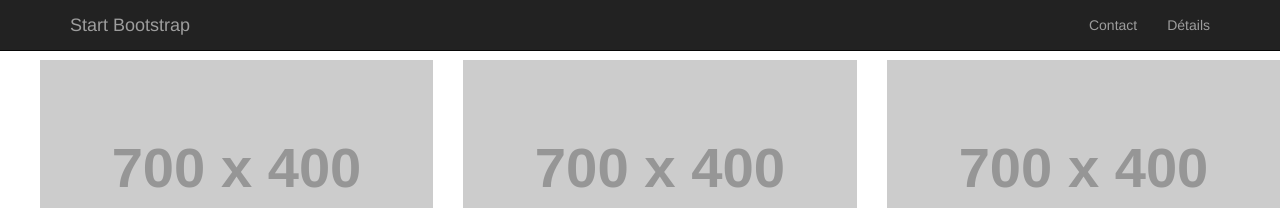
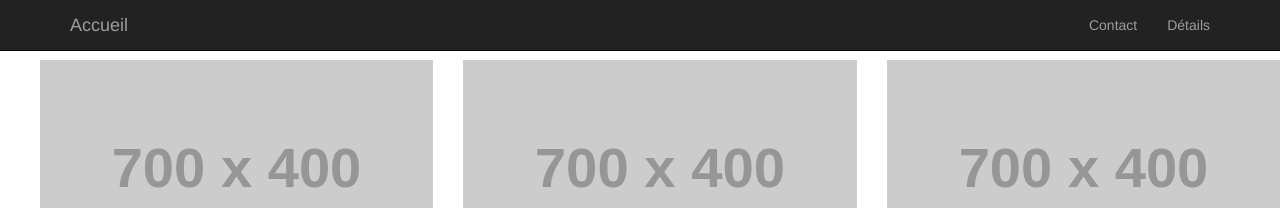
Before and after one commit to Mathilda09/Mathilda09.github.io, a Jekyll site: the page built from index.html, in a window 1280 px wide. Shown: the top 208 px of the page. Built offline with Jekyll 4.4.1, drawn with Linux system fonts in a browser that asks for light colours.

Commit message:
modifié :         _includes/header.html 	modifié :         contact.html

```diff
--- a/_includes/header.html
+++ b/_includes/header.html
@@ -9,7 +9,7 @@
                     <span class="icon-bar"></span>
                     <span class="icon-bar"></span>
                 </button>
-                <a class="navbar-brand" href="index.html">Start Bootstrap</a>
+                <a class="navbar-brand" href="index.html">Accueil</a>
             </div>
             <!-- Collect the nav links, forms, and other content for toggling -->
             <div class="collapse navbar-collapse" id="bs-example-navbar-collapse-1">
--- a/contact.html
+++ b/contact.html
@@ -12,13 +12,13 @@
     <title>Modern Business - Start Bootstrap Template</title>
 
     <!-- Bootstrap Core CSS -->
-    <link href="css/bootstrap.min.css" rel="stylesheet">
+    <link href="/css/bootstrap.min.css" rel="stylesheet">
 
     <!-- Custom CSS -->
-    <link href="css/modern-business.css" rel="stylesheet">
+    <link href="/css/modern-business.css" rel="stylesheet">
 
     <!-- Custom Fonts -->
-    <link href="font-awesome/css/font-awesome.min.css" rel="stylesheet" type="text/css">
+    <link href="/font-awesome/css/font-awesome.min.css" rel="stylesheet" type="text/css">
 
     <!-- HTML5 Shim and Respond.js IE8 support of HTML5 elements and media queries -->
     <!-- WARNING: Respond.js doesn't work if you view the page via file:// -->
```
